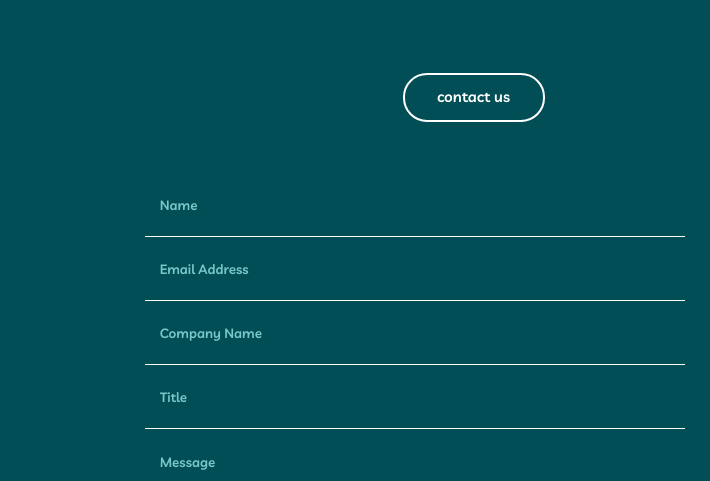
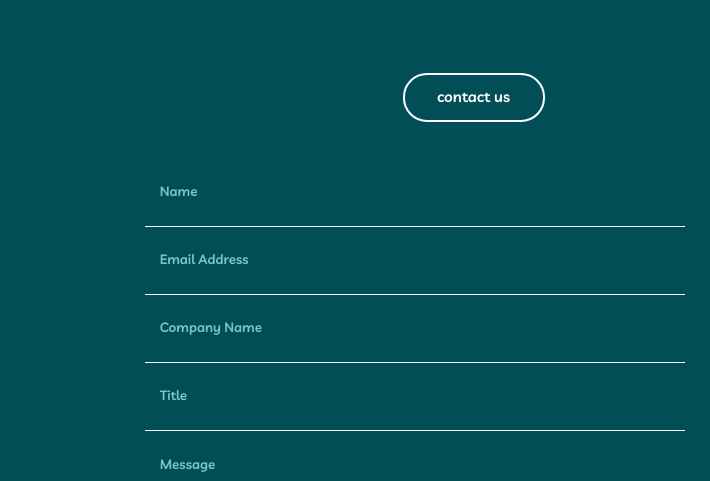
Before and after one commit to Vyciok/Kabliataskis, a plain HTML site: page Pages/contact.html in a window 1280 px wide. Shown: the top 481 px of the page, 570-1280 px from the left. Drawn offline with nearby package versions, Linux system fonts and the light colour scheme.

Commit message:
updadet uptade

```diff
--- a/CSS/style.css
+++ b/CSS/style.css
@@ -363,8 +363,9 @@ Contact us main
     margin-right: 80px;
 }
 .column2{
-    margin-top: -35px;
+    margin-top: -25px;
     margin-right: -150px;
+    padding: 0;
     /* margin-left: 100px; */
 
 }
@@ -375,7 +376,7 @@ Contact us main
     border: 1px solid var(--white);
     color: var(--white);
     padding-top: 24px;
-    padding-bottom: 23px;
+    padding-bottom: 27px;
     border-top: none;
     border-left: none;
     border-right: none;
@@ -400,6 +401,9 @@ Contact us main
 ::placeholder {
     color: var(--rapture-blue);
 }
+.name{
+    padding-top:0;
+}
 /* -----------------
 Desktop media query to 768px
 ------------------- */
--- a/Pages/contact.html
+++ b/Pages/contact.html
@@ -54,7 +54,7 @@
 <div= class="column2">
         <div class="form ">
             <form class="forms_1">
-                <input type="text" name="name" class="form_inputs" placeholder="Name" required>
+                <input type="text" name="name" class="form_inputs name" placeholder="Name" required>
                 <input type="email" name="name" class="form_inputs" placeholder="Email Address" required>
                 <input type="text" name="name" class="form_inputs" placeholder="Company Name" required>
                 <input type="text" name="name" class="form_inputs" placeholder="Title" required>
```
